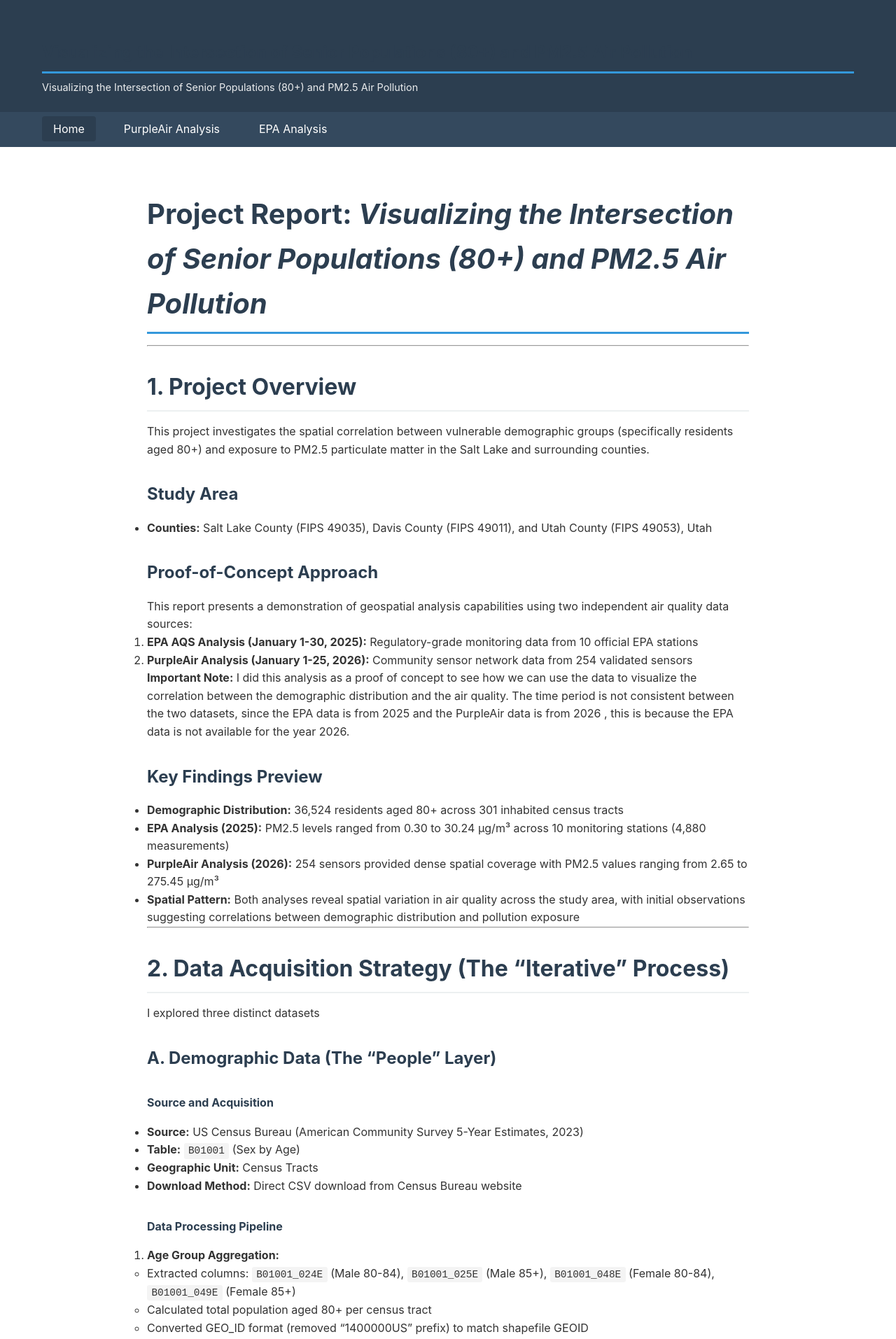
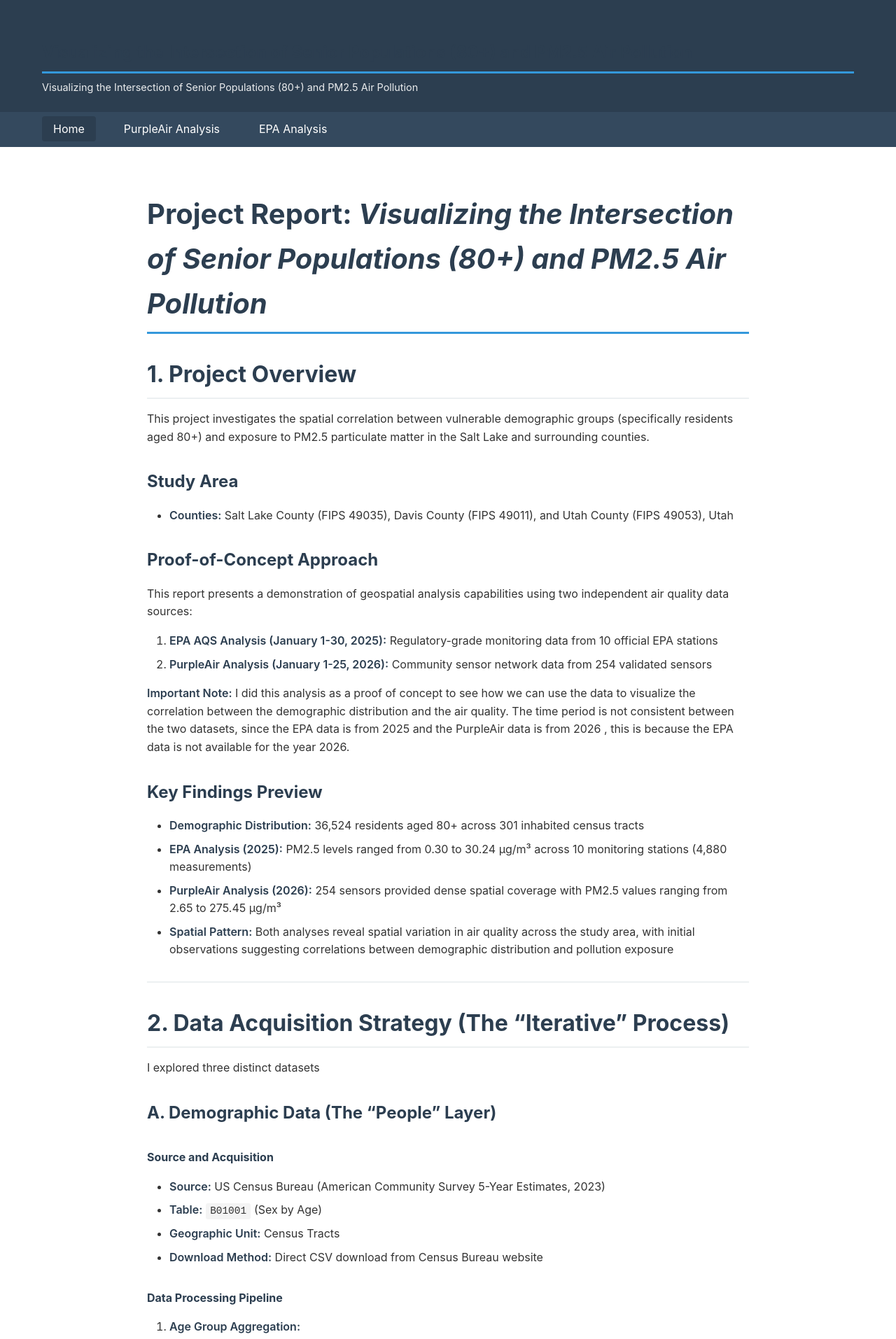
Before and after one commit to Loadingname91/AirQualityVsAgeDemographics, a Jekyll site: the page built from index.md, in a window 1280 px wide. Shown: the top 1913 px of the page at 70% size. Built offline with Jekyll 4.4.1, drawn with Linux system fonts in a browser that asks for light colours.

Commit message:
Enhance styling for markdown content in default layout, including typography, links, and list formatting for improved readability and user experience. Remove unnecessary comment in index.md.

```diff
--- a/_layouts/default.html
+++ b/_layouts/default.html
@@ -78,6 +78,35 @@
             max-width: 900px;
             margin: 0 auto;
             padding: 0 20px;
+        }
+
+        /* Markdown content styling */
+        .content p {
+            margin: 1rem 0;
+        }
+
+        .content a {
+            color: #3498db;
+            text-decoration: none;
+        }
+
+        .content a:hover {
+            text-decoration: underline;
+        }
+
+        .content strong {
+            font-weight: 600;
+            color: #2c3e50;
+        }
+
+        .content em {
+            font-style: italic;
+        }
+
+        .content hr {
+            border: none;
+            border-top: 2px solid #ecf0f1;
+            margin: 2rem 0;
         }
 
         h1, h2, h3, h4, h5, h6 {
@@ -176,6 +205,49 @@
             color: #555;
         }
 
+        /* List styling for markdown content */
+        .content ul,
+        .content ol {
+            margin: 1rem 0;
+            padding-left: 2rem;
+        }
+
+        .content ul {
+            list-style-type: disc;
+        }
+
+        .content ol {
+            list-style-type: decimal;
+        }
+
+        .content li {
+            margin: 0.5rem 0;
+            line-height: 1.6;
+        }
+
+        /* Nested lists */
+        .content ul ul,
+        .content ol ol,
+        .content ul ol,
+        .content ol ul {
+            margin: 0.5rem 0;
+            padding-left: 1.5rem;
+        }
+
+        .content ul ul {
+            list-style-type: circle;
+        }
+
+        .content ul ul ul {
+            list-style-type: square;
+        }
+
+        /* Ensure navigation lists are not affected */
+        nav ul {
+            list-style: none;
+            padding-left: 0;
+        }
+
         footer {
             background-color: #2c3e50;
             color: white;
--- a/index.md
+++ b/index.md
@@ -7,7 +7,6 @@
 
 # Project Report: *Visualizing the Intersection of Senior Populations (80+) and PM2.5 Air Pollution*
 
----
 
 ## 1. Project Overview
 
```
